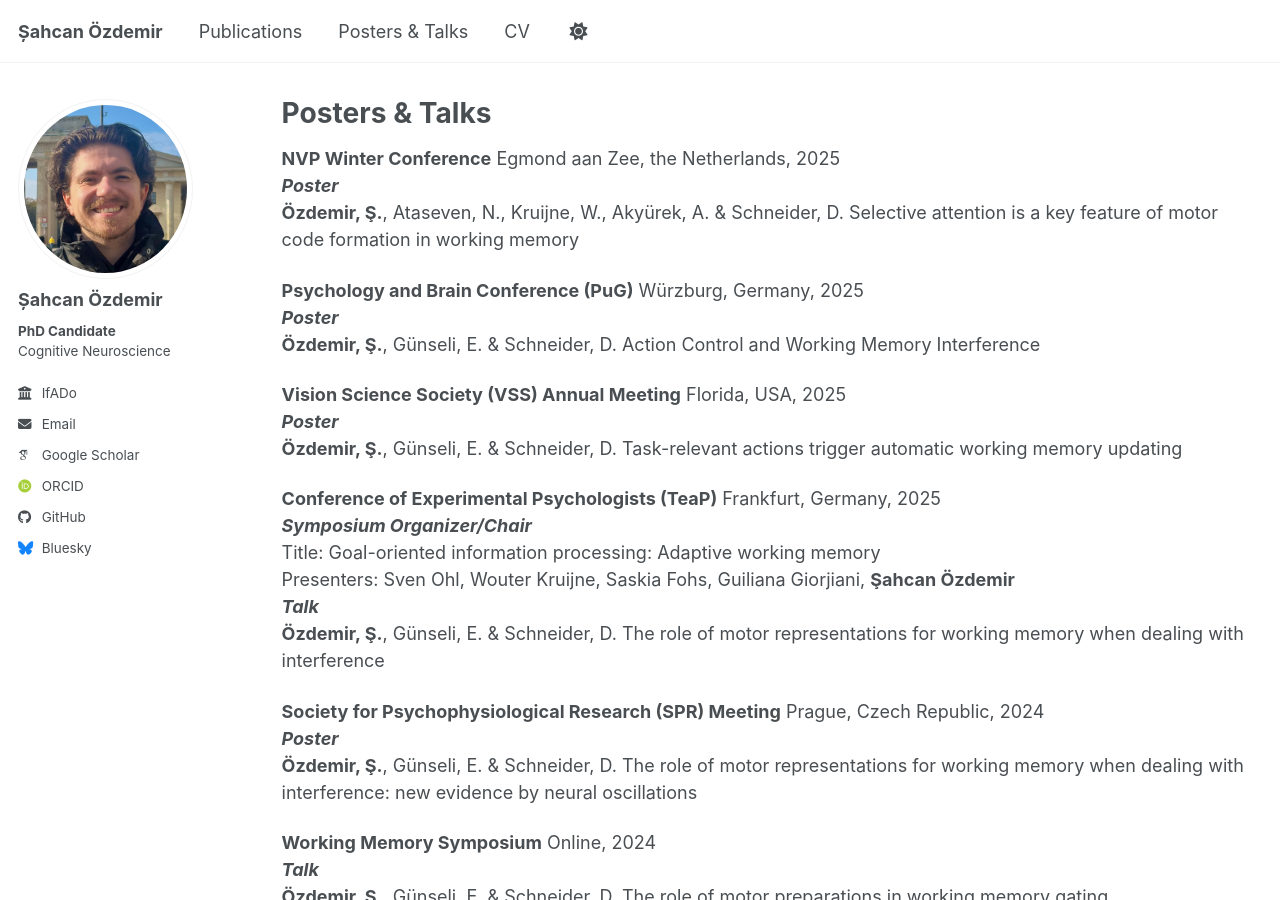
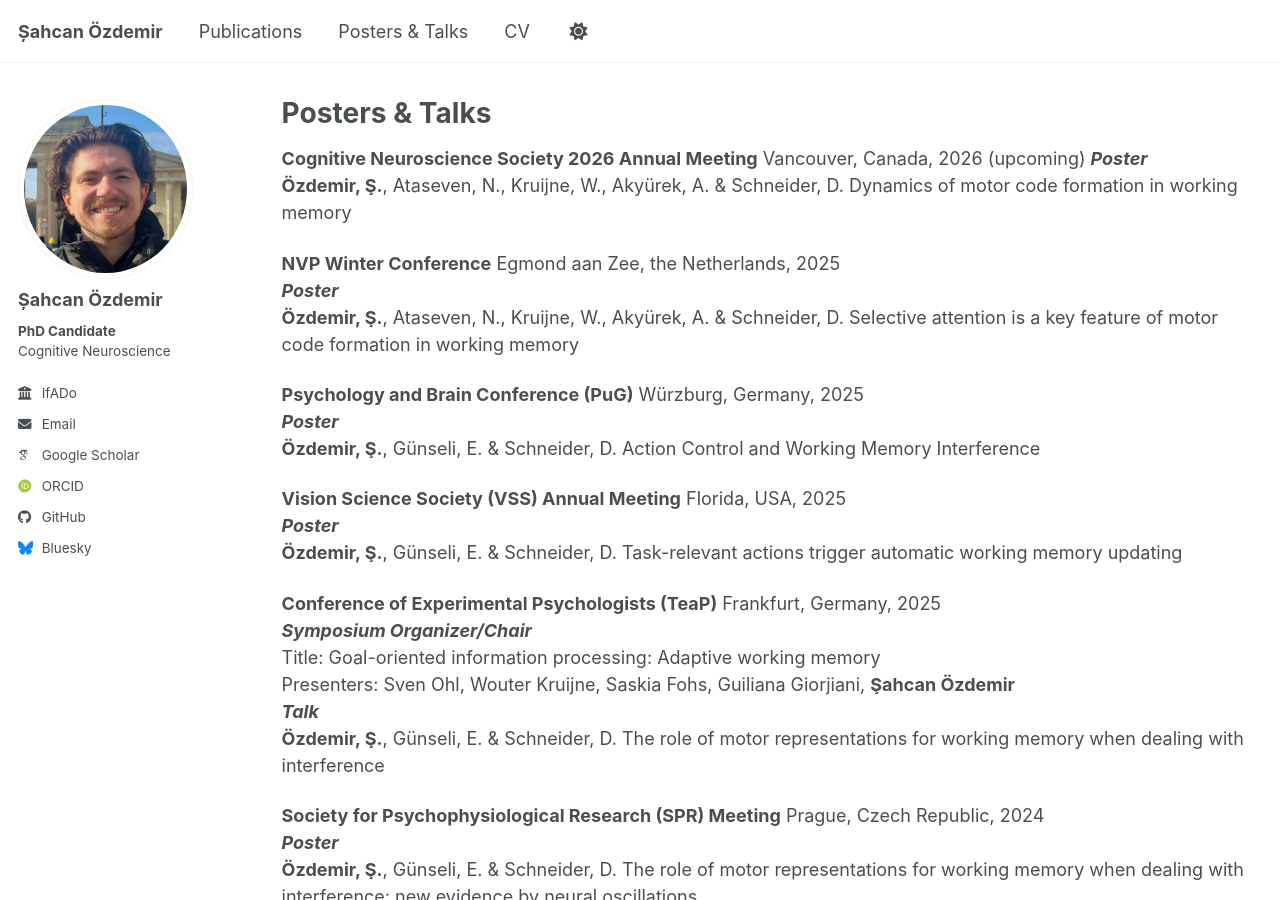
Before and after one commit to sahcanozdemir/sahcanozdemir.github.io, a Jekyll site: the page built from _pages/notes.md, in a window 1280 px wide and 900 px high. Built offline with Jekyll 4.4.1, drawn with Linux system fonts in a browser that asks for light colours; some web fonts are replaced; a script bundle is joined from its source files by our own code; library files that are not in the unit come from our copies.

Commit message:
new poster

```diff
--- a/_pages/notes.md
+++ b/_pages/notes.md
@@ -3,6 +3,9 @@ title: "Posters & Talks"
 layout: archive
 permalink: /posters/
 ---
+**Cognitive Neuroscience Society 2026 Annual Meeting** Vancouver, Canada, 2026 (upcoming)
+***Poster***
+**Özdemir, Ş.**, Ataseven, N., Kruijne, W., Akyürek, A. & Schneider, D. Dynamics of motor code formation in working memory
 
 **NVP Winter Conference** Egmond aan Zee, the Netherlands, 2025
 ***Poster***
```
Also changed, not shown: _publications/2023-METU.md (+1 -1 lines).
